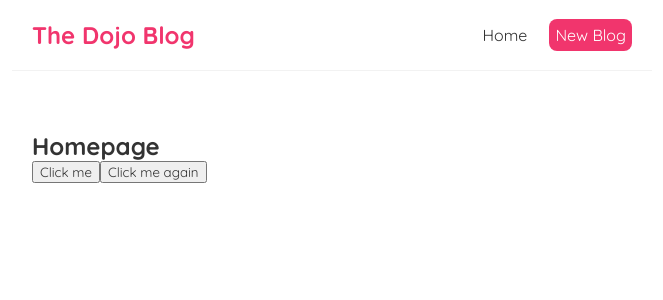
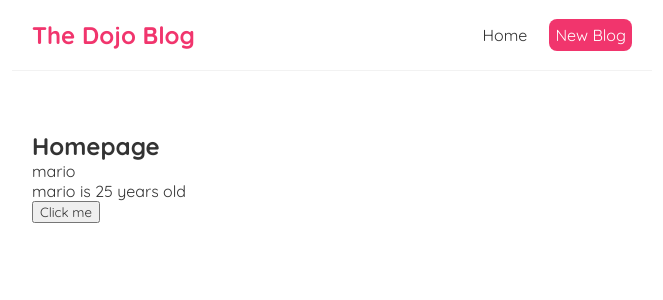
Before and after one commit to ashfaqrafin/learning-react, a React (Vite) app: page / in a window 1280 px wide. Shown: the top 300 px of the page, without its empty margins (308-971 px from the left). Built offline with nearby package versions, Linux system fonts and the light colour scheme.

Commit message:
completed-useState

```diff
--- a/src/Home.jsx
+++ b/src/Home.jsx
@@ -1,19 +1,20 @@
+import { useState } from "react";
 const Home = () => {
-  const handleClick = (e) => {
-    console.log("hello ninjas", e);
-  };
-
-  const handleClickAgain = (name, e) => {
-    console.log("hello " + name, e.target);
+  const [name, setName] = useState("mario");
+  const [age, setAge] = useState(25);
+  const handleClick = () => {
+    setName("luigi");
+    setAge(30);
   };
 
   return (
     <div className="home">
       <h2>Homepage</h2>
+      <p>{name}</p>
+      <p>
+        {name} is {age} years old
+      </p>
       <button onClick={handleClick}>Click me</button>
-      <button onClick={(e) => handleClickAgain("mario", e)}>
-        Click me again
-      </button>
     </div>
   );
 };
```
